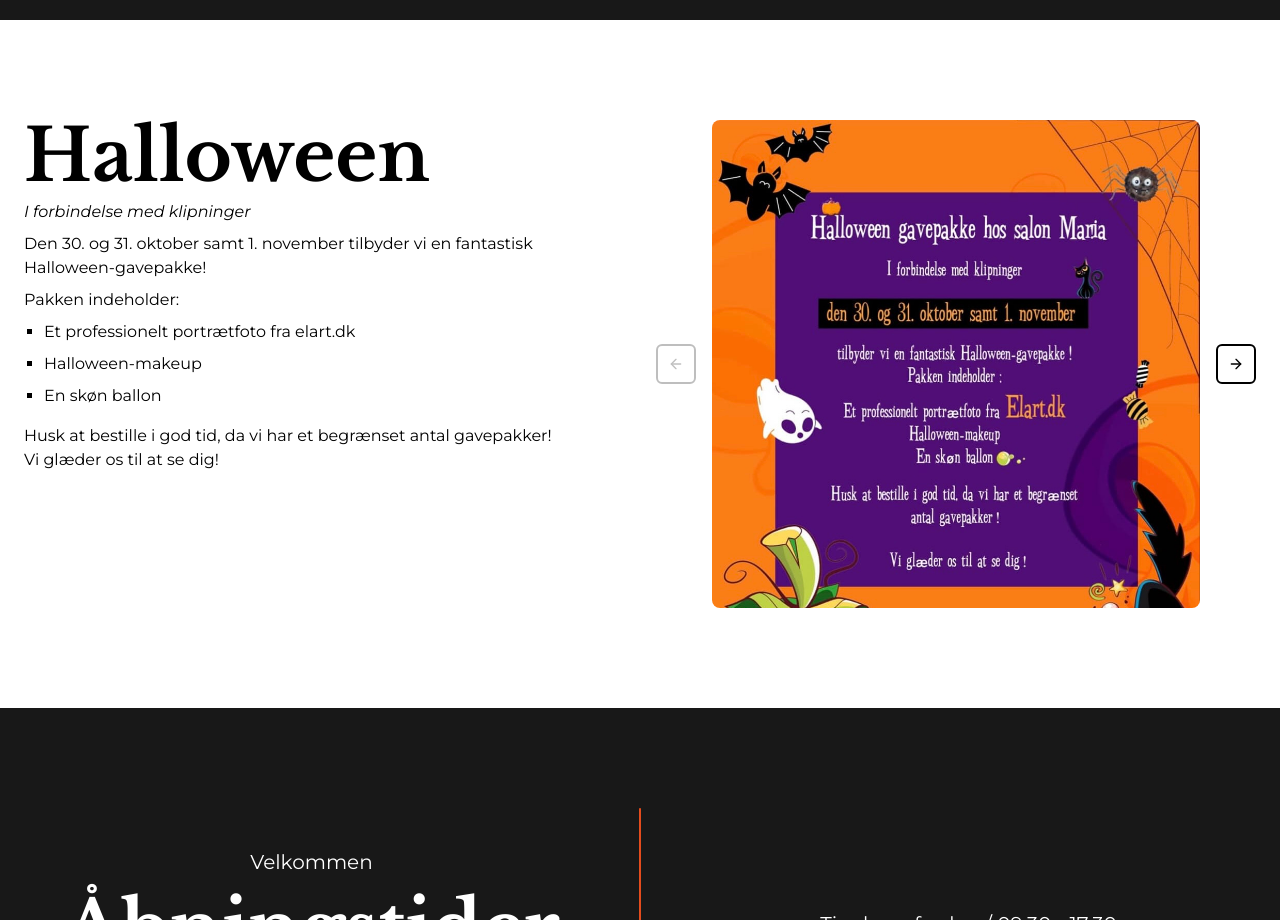
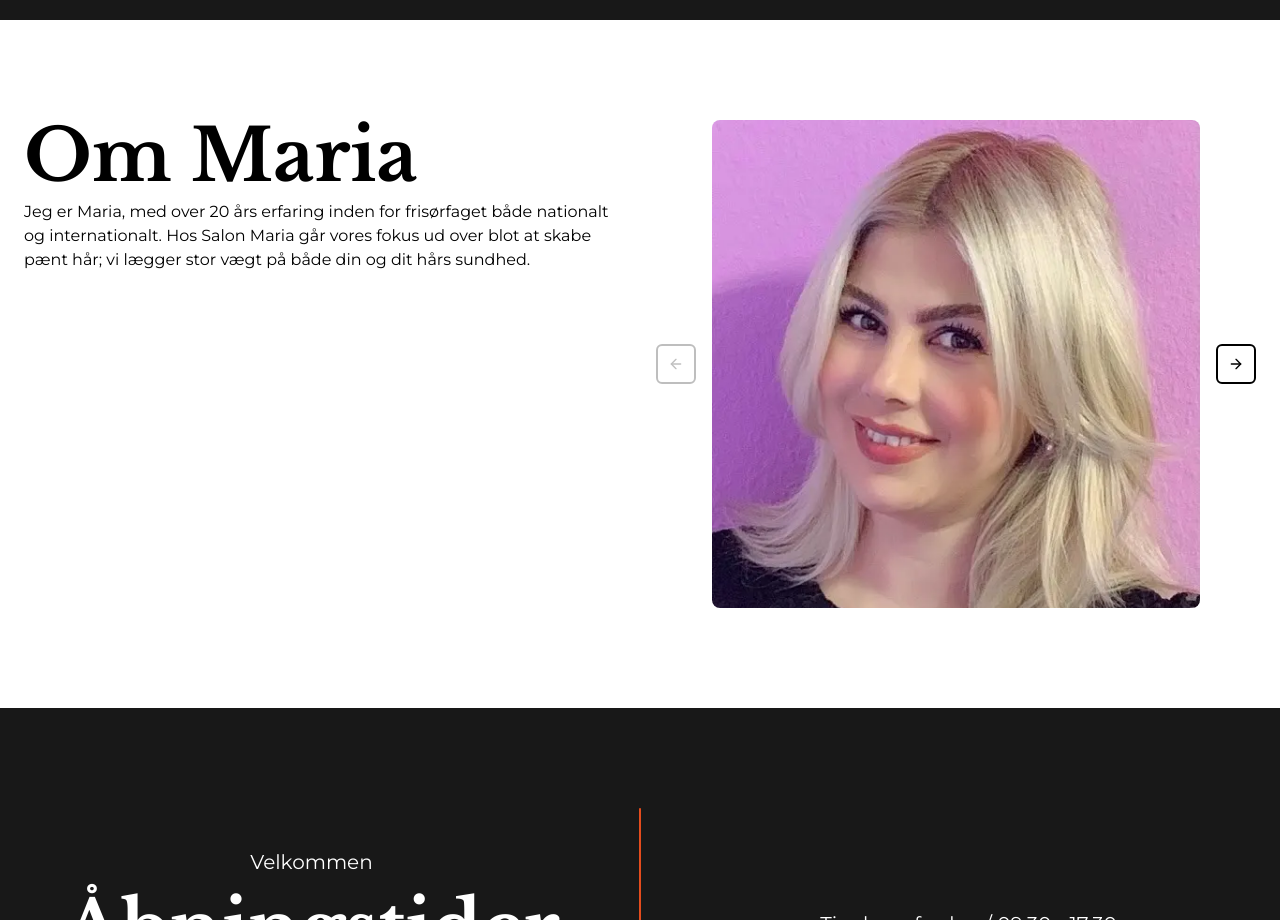
Before and after one commit to magnusdalkvist/salon-maria-v2, a Next.js app: page / in a window 1280 px wide. Shown: the part 960-1880 px from the top of the page. Built offline with nearby package versions, Linux system fonts and the light colour scheme.

Commit message:
removed halloween

```diff
--- a/app/page.js
+++ b/app/page.js
@@ -72,32 +72,6 @@ export default function Home() {
 }
 
 const slides = [
-  {
-    content: `
-        <h2 class="text-4xl sm:text-5xl md:text-6xl lg:text-7xl font-bold font-serif">
-          Halloween
-        </h2>
-        <p class="italic">
-          I forbindelse med klipninger
-        </p>
-        <p>
-          Den 30. og 31. oktober samt 1. november tilbyder vi en fantastisk Halloween-gavepakke!
-        </p>
-        <p>
-          Pakken indeholder:
-          <ul class="list-[square] ml-5 flex flex-col gap-2">
-            <li>Et professionelt portrætfoto fra elart.dk</li>
-            <li>Halloween-makeup</li>
-            <li>En skøn ballon</li>
-          </ul>
-        </p>
-        <p>
-          Husk at bestille i god tid, da vi har et begrænset antal gavepakker!<br>Vi glæder os til at se dig!
-        </p>
-      `,
-    image: "/halloween.jpeg",
-    alt: "Halloween",
-  },
   {
     content: `
         <h2 class="text-4xl sm:text-5xl md:text-6xl lg:text-7xl font-bold font-serif">
```
